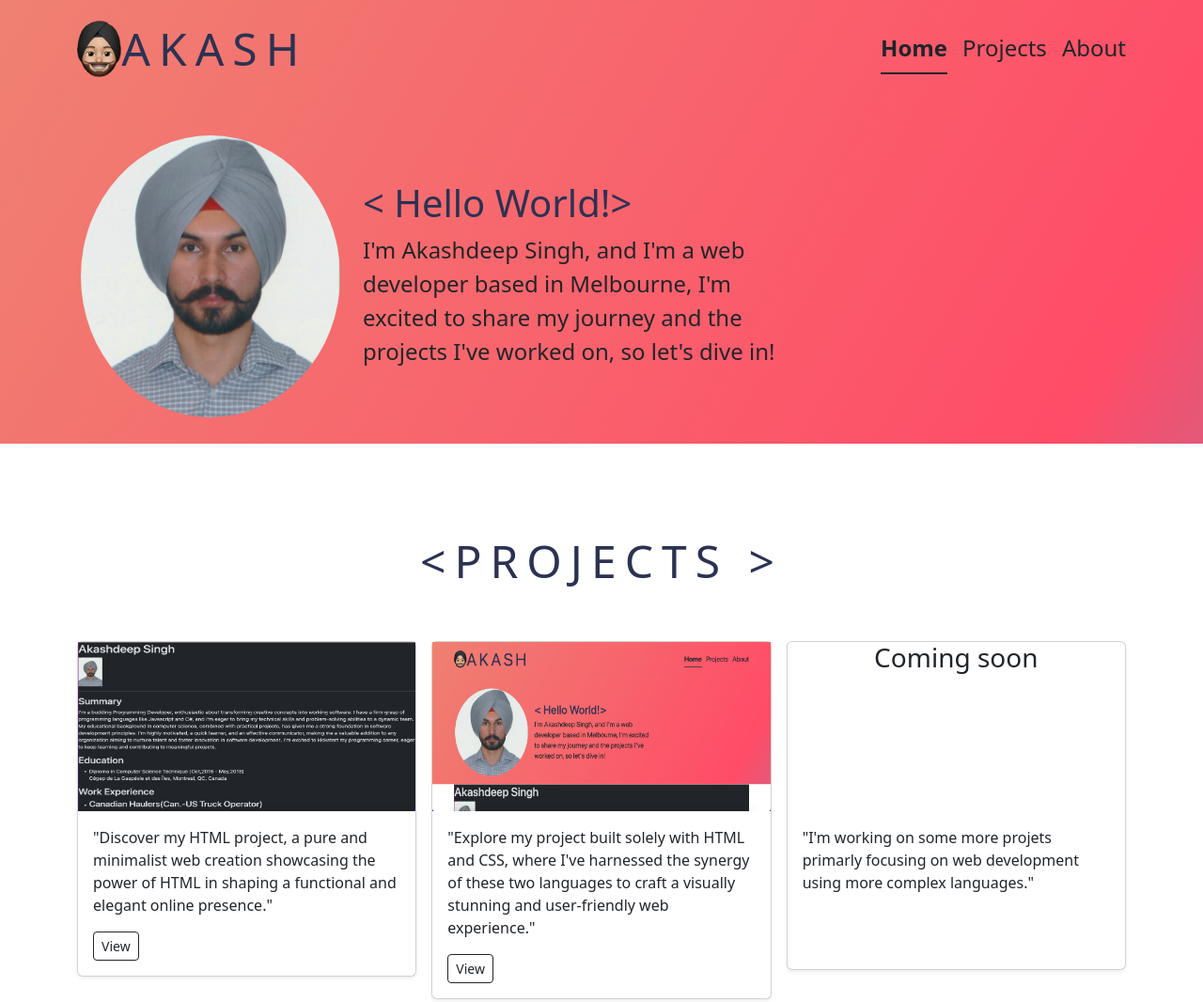
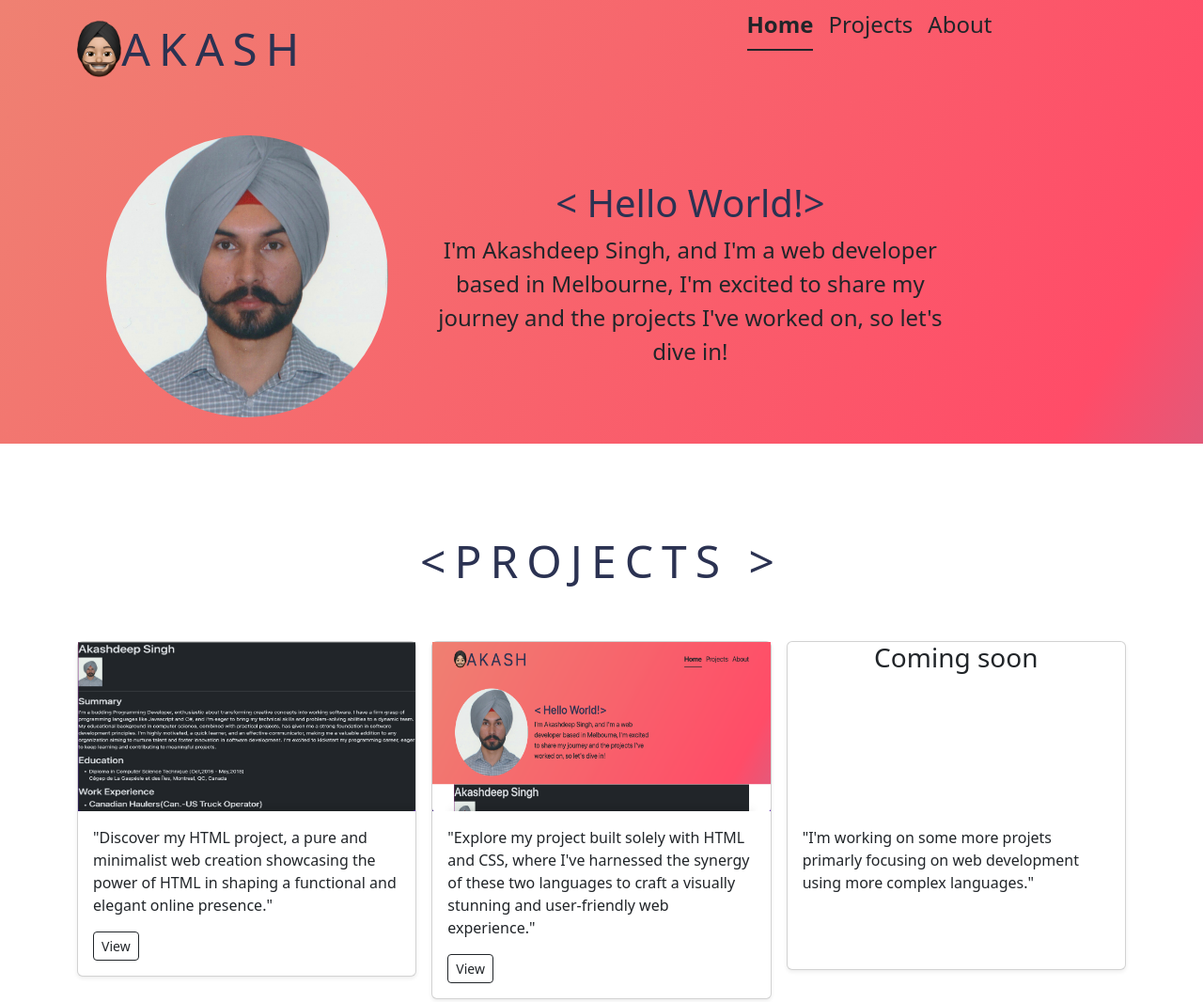
Before and after one commit to AkashdeepSinghProjects/AkashPortfolioHtmlCss, a plain HTML site: page index.html in a window 1280 px wide. Shown: the top 1066 px of the page at 94% size. Drawn offline with nearby package versions, Linux system fonts and the light colour scheme.

Commit message:
Add files via upload

```diff
--- a/index.html
+++ b/index.html
@@ -10,24 +10,35 @@
         <!-- Intro -->
         <section class="gradient-background ">
             <div class="container">
-                <header class="d-flex flex-wrap justify-content-center align-items-center py-3 mb-4">
+              <div class="row">
+                <div class="col-lg-6 col-sm-12">
+                  <header class="d-flex flex-wrap justify-content-center py-3 mb-4">
                   <a href="./index.html" class="d-flex align-items-center mb-3 mb-md-0 me-md-auto link-body-emphasis text-decoration-none">
-                    <img src="./resource/bran-icon.png" alt="Akashdeep-emoji" height="60px">
+                    <img src="./resource/bran-icon.png" alt="Akashdeep-emoji" height="60px" class="mx-auto d-block">
                      <span class="logo"> AKASH </span>
                   </a>
-                    <ul class="nav nav-underline">
+                </header>
+                 </div>
+                  <div class="col-lg-6 col-sm-12 ">
+                    <ul class="nav nav-underline justify-content-center">
                     <li class="nav-item" ><a href="./index.html" class="nav-link link-dark active header-text header-text" aria-current="page">Home</a></li>
                     <li class="nav-item"><a href="#project" class="nav-link header-text link-dark" >Projects</a></li>
                     <li class="nav-item"><a href="#about" class="nav-link header-text link-dark">About</a></li>
                   </ul>
-                </header>
+
+                </div>
+              </div>
+
               </div>
               <div class="container py-3 px-3">
                 <div class="row">
-                   <img src="./resource/photo.jpg" class="akash-photo col-lg-6"  alt="Akash-photo">
-                   <div class="col-lg-5 align-items-center py-5">
-                     <h2 class="blue-text fs-1"> &lt; Hello World!&gt;  </h2>
-                     <p class="fs-4">I'm Akashdeep Singh, and I'm a web developer based in Melbourne, I'm excited to share my journey and the projects I've worked on, so let's dive in!
+                  <div class="col-lg-4 col-12">
+                       <img src="./resource/photo.jpg" class="akash-photo mx-auto d-block"  alt="Akash-photo">
+                      </div>
+
+                   <div class="col-lg-6 col-12 py-5 justify-content-center">
+                     <h2 class="blue-text fs-1 text-center"> &lt; Hello World!&gt;  </h2>
+                     <p class="fs-4 text-center">I'm Akashdeep Singh, and I'm a web developer based in Melbourne, I'm excited to share my journey and the projects I've worked on, so let's dive in!
                      </p>
                    </div>
                  </div>
@@ -40,7 +51,7 @@
                 <div class="row">
                     <h2 class="logo text-center py-5" id="project"> &lt;PROJECTS &gt; </h2>
                 </div>
-                <div class="row row-cols-1 row-cols-sm-2 row-cols-md-3 g-3">
+                <div class="row  row-cols-lg-3 row-cols-md-2 row-cols-1 g-3">
                   <div class="col">
                     <div class="card shadow-sm">
                       <!-- <svg class="bd-placeholder-img card-img-top" width="100%" height="225" xmlns="http://www.w3.org/2000/svg" role="img" aria-label="Placeholder: Thumbnail" preserveAspectRatio="xMidYMid slice" focusable="false"><title>Placeholder</title><rect width="100%" height="100%" fill="#55595c"></rect><text x="50%" y="50%" fill="#eceeef" dy=".3em">Thumbnail</text></svg> -->
--- a/style.css
+++ b/style.css
@@ -19,7 +19,7 @@
     max-height: 300px;
     min-height: 300px;
     max-width: 300px;
-    min-height: 300px;
+    min-width: 300px;
     border-radius: 50%;
     object-fit: cover;
   }
```
